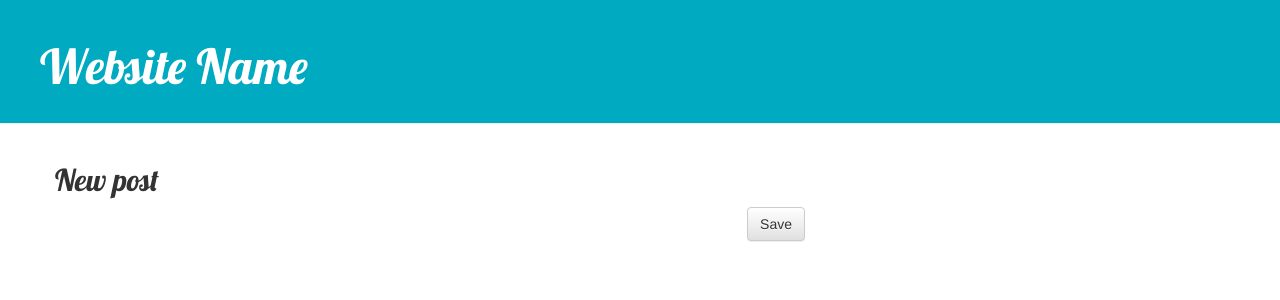
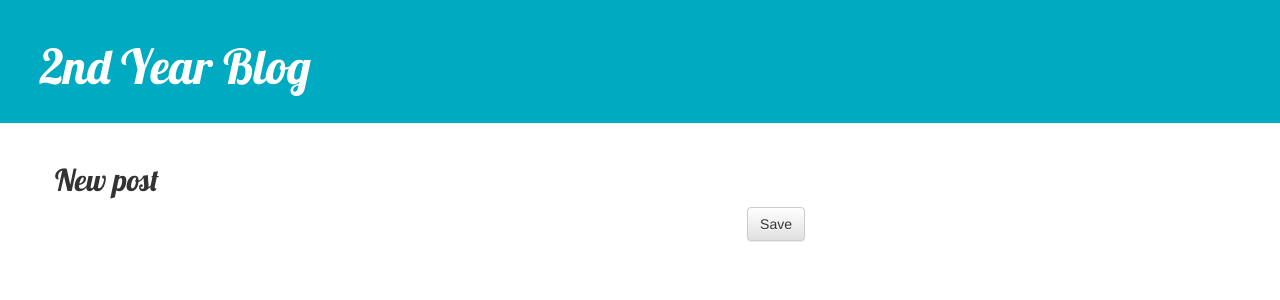
Before and after one commit to atp800/website, a Django app: page /post/new/ in a window 1280 px wide. Shown: the top 300 px of the page. Run offline with Django 3.2, Linux system fonts and the light colour scheme; some libraries are stand-ins or nearby versions.

Commit message:
Modified page title
-fixed page title assertion test by matching assertion to page title
-modifed page title and changed test again to match

```diff
--- a/blog/templates/blog/base.html
+++ b/blog/templates/blog/base.html
@@ -2,7 +2,7 @@
 
 <html>
     <head>
-        <title>Pages</title>
+        <title>2nd Year Blog</title>
         <link rel="stylesheet" href="//maxcdn.bootstrapcdn.com/bootstrap/3.2.0/css/bootstrap.min.css">
         <link href="//fonts.googleapis.com/css?family=Lobster&subset=latin,latin-ext" rel="stylesheet" type="text/css">
         <link rel="stylesheet" href="//maxcdn.bootstrapcdn.com/bootstrap/3.2.0/css/bootstrap-theme.min.css">
@@ -14,7 +14,7 @@
             {% if user.is_authenticated %}
                 <a href="{% url 'post_new' %}" class="top-menu"><span class="glyphicon glyphicon-plus"></span></a>
             {% endif %}
-            <h1><a href="/">Website Name</a></h1>
+            <h1><a href="/">2nd Year Blog</a></h1>
         </div>
         <div class="content container">
             <div class="row">
--- a/functional_tests.py
+++ b/functional_tests.py
@@ -3,4 +3,4 @@ from selenium import webdriver
 browser = webdriver.Firefox()
 browser.get('http:///127.0.0.1:8000')
 
-assert 'Django' in browser.title
+assert '2nd Year Blog' in browser.title
```
Also changed, not shown: 1 other file.
